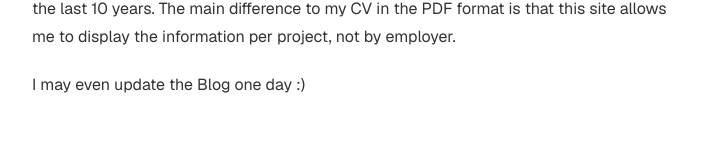
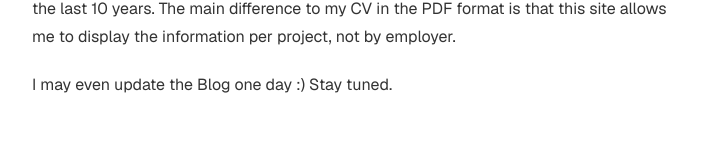
Before and after one commit to fguendling/nextfolio-a-simple-next-js-portfolio, a Next.js app: page / in a window 1280 px wide. Shown: the part 425-586 px from the top of the page, without its empty margins (288-991 px from the left). Built offline with nearby package versions, Linux system fonts and the light colour scheme.

Commit message:
Update sentence

```diff
--- a/app/page.tsx
+++ b/app/page.tsx
@@ -30,7 +30,7 @@ export default function Page() {
           The main difference to my CV in the PDF format is that this site allows me to display the information per project, not by employer.
         </p>
         <p>
-          I may even update the Blog one day :)
+          I may even update the Blog one day :) Stay tuned.
         </p>
 
       </div>
```
